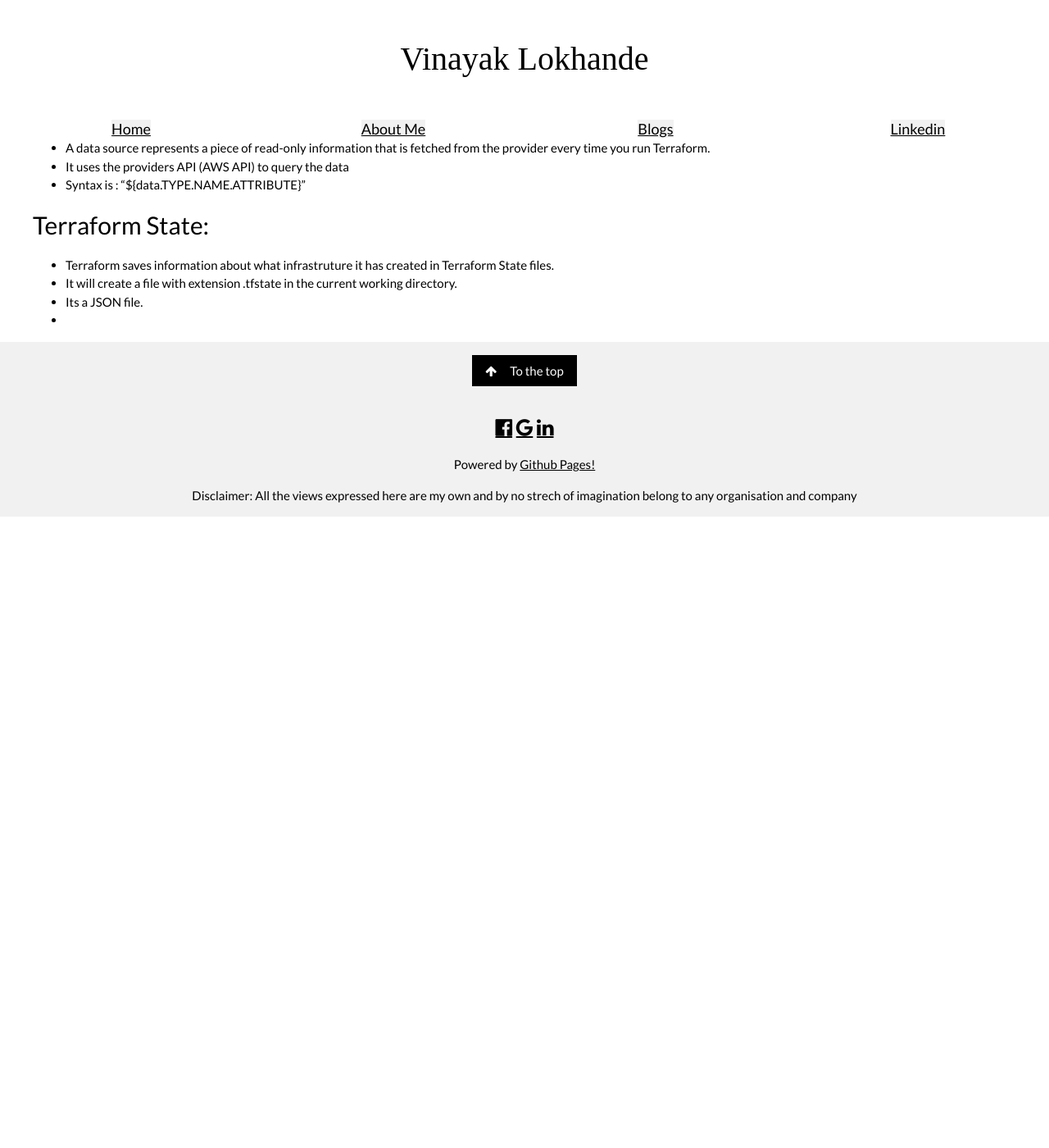
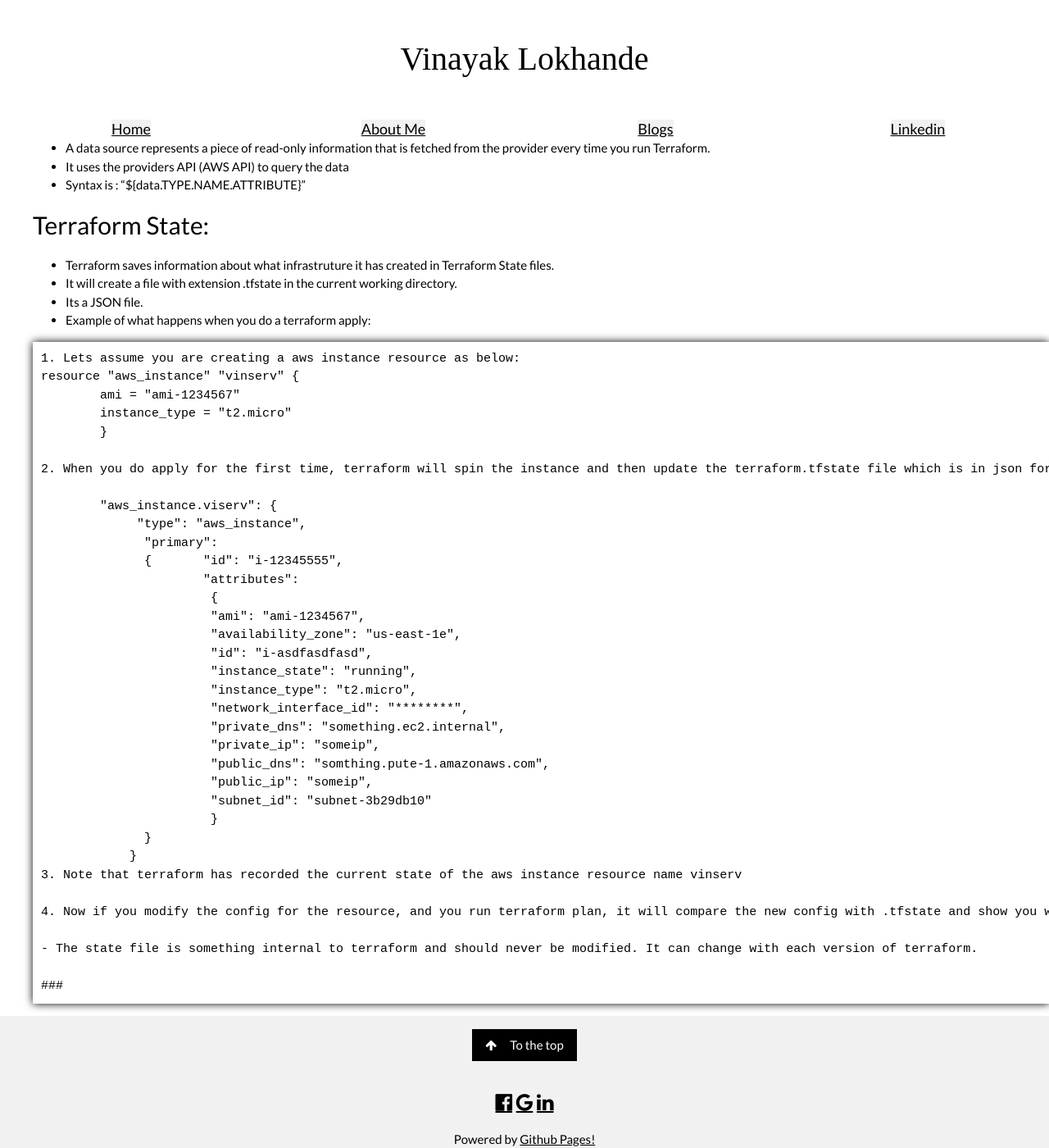
Before and after one commit to vinlok/vinlok.github.io, a Jekyll site: the page built from _posts/2017-02-25-Terraform-101.md, in a window 1280 px wide and 1400 px high, scrolled down 2423 px. Shown: the whole window at 82% size. Built offline with Jekyll 4.4.1, drawn with Linux system fonts in a browser that asks for light colours; before the commit the page ends 3053 px from its top, so only the background shows below that.

Commit message:
Terraform update

```diff
--- a/_posts/2017-02-25-Terraform-101.md
+++ b/_posts/2017-02-25-Terraform-101.md
@@ -107,4 +107,40 @@ output public_ip {
 - Terraform saves information about what infrastruture it has created in Terraform State files.
 - It will create a file with extension .tfstate in the current working directory.
 - Its a JSON file.
--
+- Example of what happens when you do a terraform apply:
+<pre>
+1. Lets assume you are creating a aws instance resource as below:
+resource "aws_instance" "vinserv" {
+	ami = "ami-1234567"
+	instance_type = "t2.micro"
+	}
+
+2. When you do apply for the first time, terraform will spin the instance and then update the terraform.tfstate file which is in json format as below:
+
+	"aws_instance.viserv": {
+	     "type": "aws_instance",
+	      "primary":
+	      {       "id": "i-12345555",
+	              "attributes":
+	               {
+	               "ami": "ami-1234567",
+	               "availability_zone": "us-east-1e",
+	               "id": "i-asdfasdfasd",
+	               "instance_state": "running",
+	               "instance_type": "t2.micro",
+	               "network_interface_id": "********",
+	               "private_dns": "something.ec2.internal",
+	               "private_ip": "someip",
+	               "public_dns": "somthing.pute-1.amazonaws.com",
+	               "public_ip": "someip",
+	               "subnet_id": "subnet-3b29db10"
+	               }
+	      }
+	    }
+3. Note that terraform has recorded the current state of the aws instance resource name vinserv
+
+4. Now if you modify the config for the resource, and you run terraform plan, it will compare the new config with .tfstate and show you what is changing/being modifies/added.
+
+- The state file is something internal to terraform and should never be modified. It can change with each version of terraform.
+
+###
```
